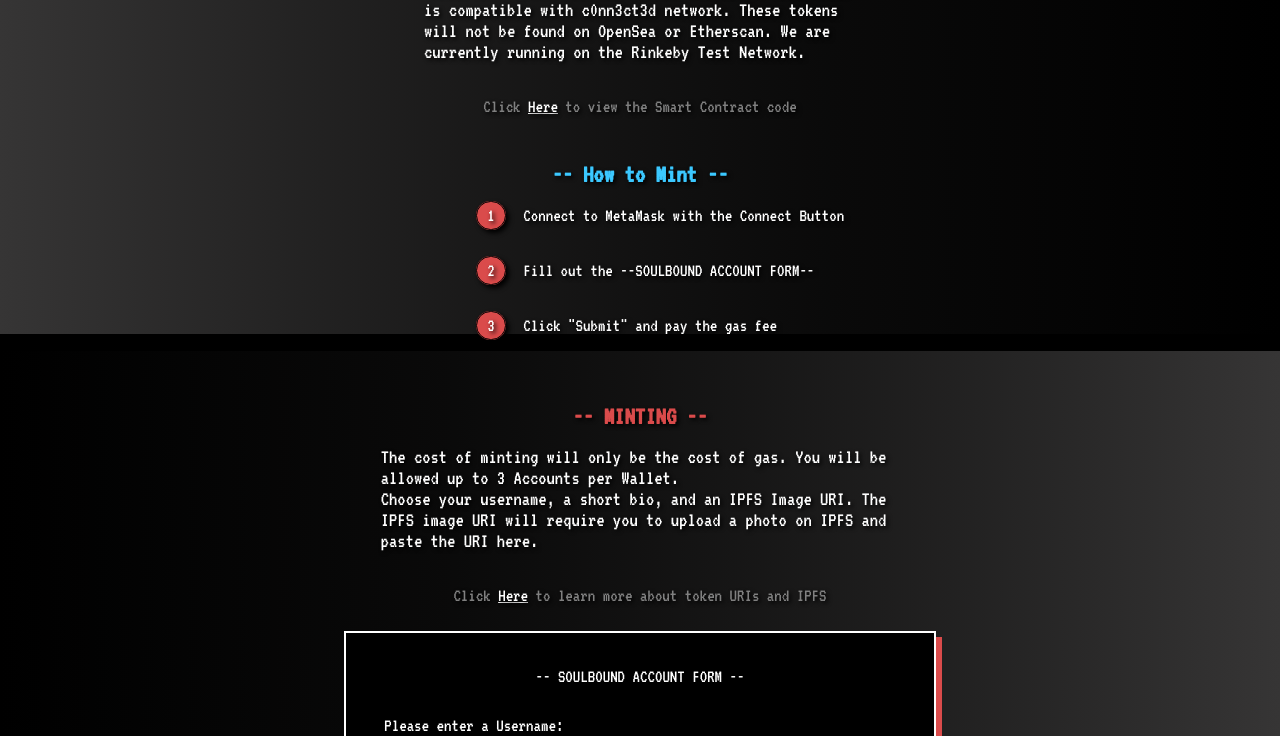
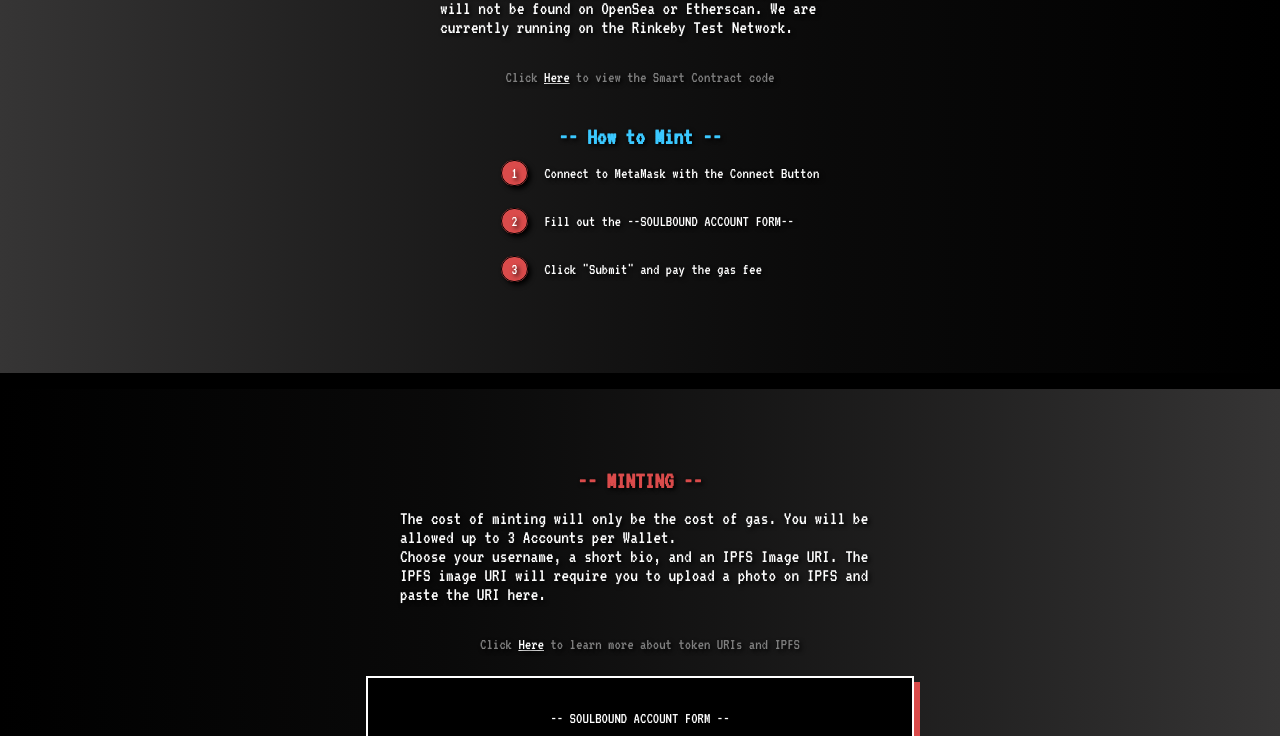
Before and after one commit to brodyamcfarland/Soulbound, a React (Create React App) app: page / in a window 1280 px wide. Shown: the part 639-1375 px from the top of the page. Built offline with nearby package versions, Linux system fonts and the light colour scheme; no server answers.

Commit message:
Completed. Will deploy once c0nn3ct3d is setup

```diff
--- a/src/App.css
+++ b/src/App.css
@@ -2,14 +2,7 @@
 
 * {
   font-family: VT323;
-  font-size: 1.08rem;
+  font-size: 1.0rem;
   background-color: black;
   color: white;
-  max-width: 100vw;
-  max-height: 100vh;
 }
-
-/* .maincontent {
-  display: grid;
-  grid-template-columns: 1fr;
-} */
--- a/src/components/home/Home.css
+++ b/src/components/home/Home.css
@@ -95,12 +95,13 @@
 
 }
 /*Tablets [601px -> 1200px]*/
-@media only screen and (max-width: 1420px){
+@media only screen and (max-width: 1700px){
     .home__container {
         display: flex;
         flex-direction: column;
         justify-content: space-between;
         gap: 1.5em;
+        padding: 4rem;
    }
     .home__imagebanner img {
         width: 30rem;
@@ -121,8 +122,8 @@
 /*Small smartphones [325px -> 425px]*/
 @media only screen and (max-width: 425px){
    .home__imagebanner img {
-    width: 19rem;
-    height: 10rem;
-    padding: 0rem;
+        width: 19rem;
+        height: 10rem;
+        padding: 0rem;
     }
 }
--- a/src/components/minter/Minter.css
+++ b/src/components/minter/Minter.css
@@ -97,12 +97,13 @@
 
 }
 /*Tablets [601px -> 1200px]*/
-@media only screen and (max-width: 1420px){
+@media only screen and (max-width: 1700px){
     .mint__container {
         display: flex;
         flex-direction: column;
         justify-content: space-between;
         gap: 1.5rem;
+        padding: 4rem;
     }
 
 
```
Also changed, not shown: 1 other file (tests, documents, lock files or other folders).
